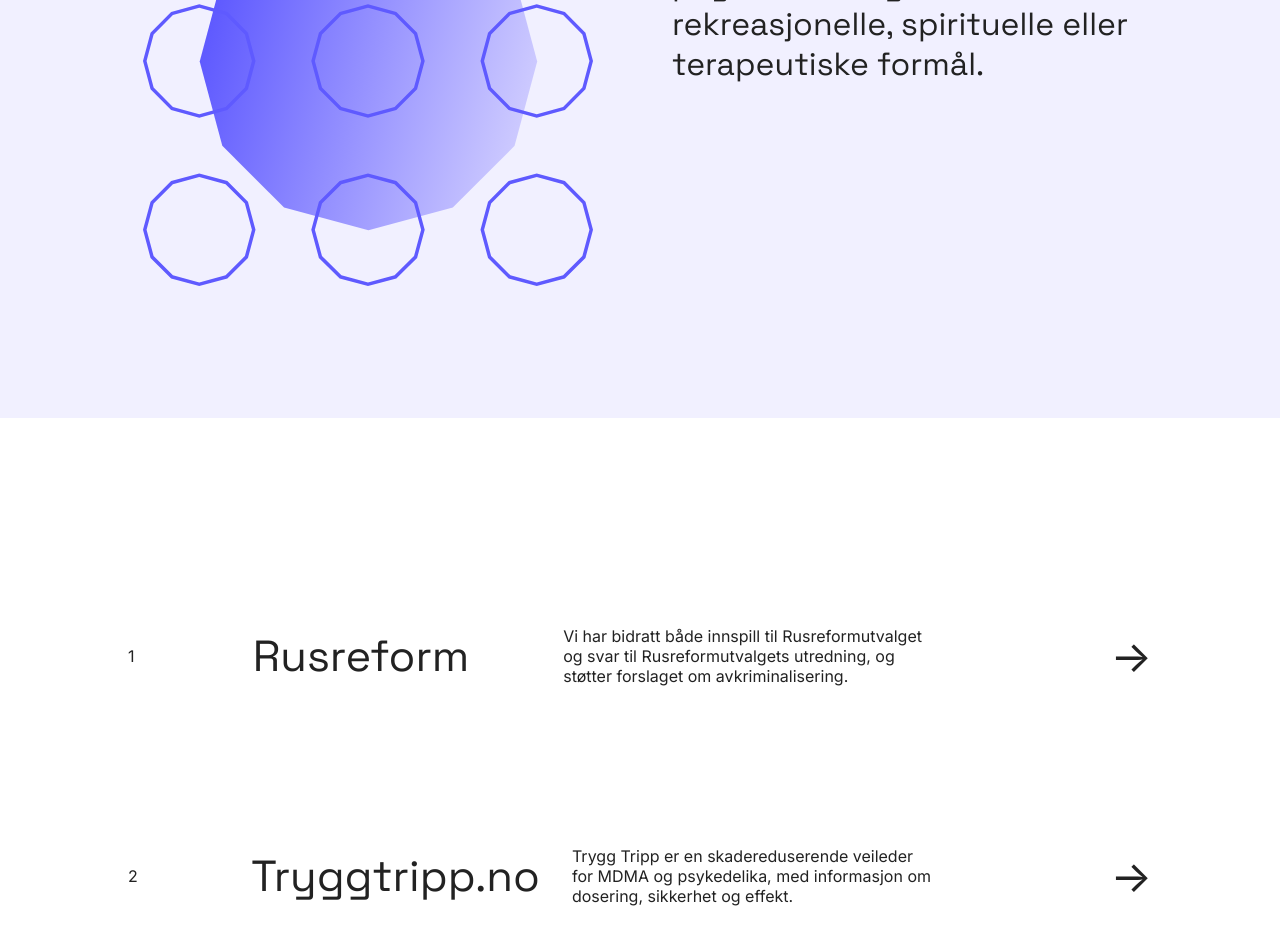
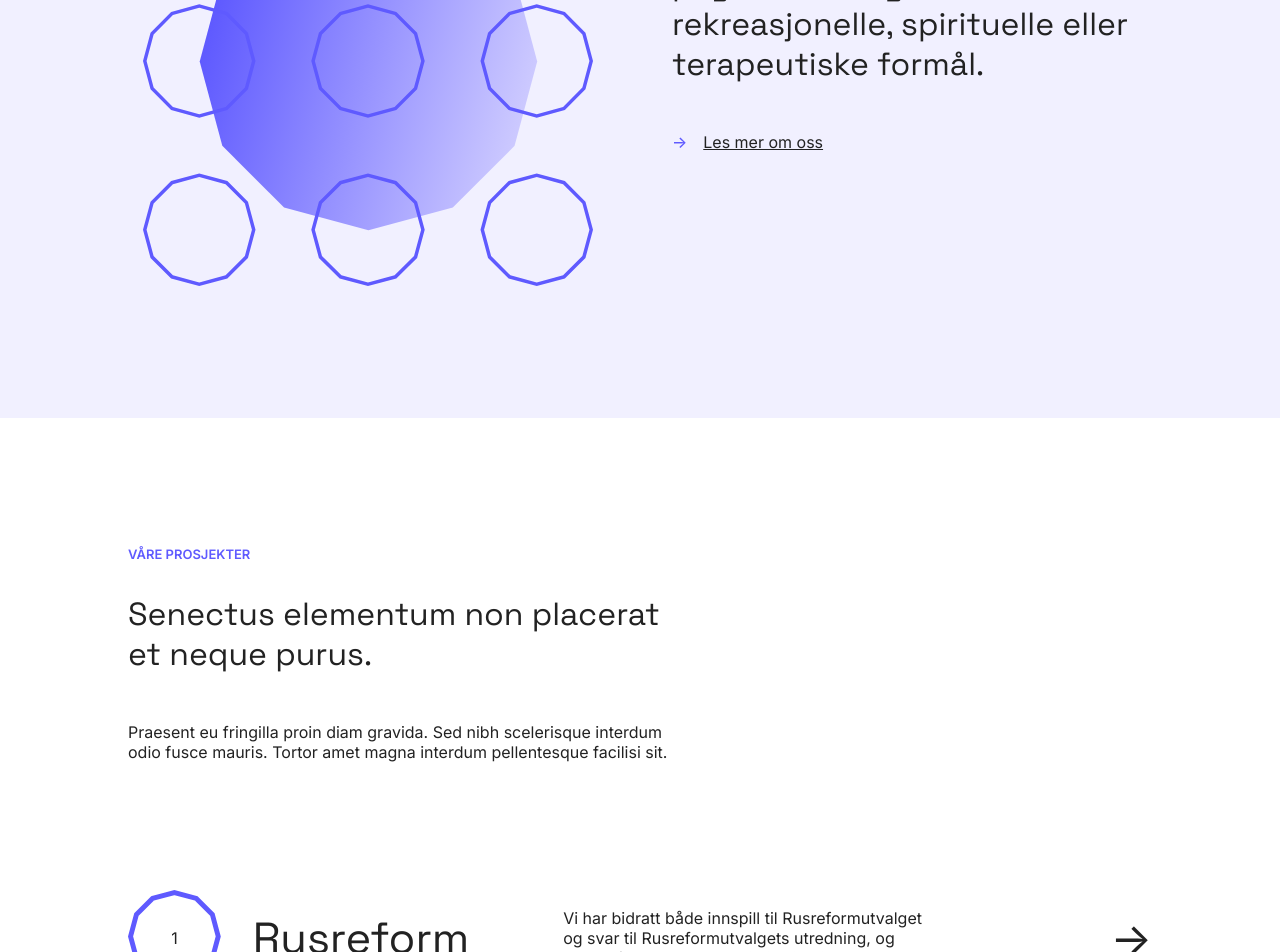
Before and after one commit to EmmaSofiaorg/psynapse, a Next.js app: page / in a window 1280 px wide. Shown: the part 1140-2092 px from the top of the page. Built offline with nearby package versions, Linux system fonts and the light colour scheme.

Commit message:
More work on section and header

```diff
--- a/components/Header/Header.css
+++ b/components/Header/Header.css
@@ -1,10 +1,5 @@
 .header {
-  --header-bg: transparent;
-  --color-outline: white;
-}
-
-.header {
-  background: var(--header-bg);
+  background: transparent;
   display: block;
   position: absolute;
   top: 0;
@@ -15,10 +10,11 @@
 }
 
 .header--open {
+  --color-outline: white;
+  background: var(--color-vibrant-blue);
   height: 100vh;
   color: var(--color-white);
   position: fixed;
-  --header-bg: var(--color-vibrant-blue);
   overflow-y: scroll;
 }
 
--- a/components/ProjectList/ProjectList.css
+++ b/components/ProjectList/ProjectList.css
@@ -1,10 +1,20 @@
 .project-list {
+}
+
+.project-list__description {
+  max-width: 800px;
+}
+
+.project-list__items {
+  counter-reset: item;
   margin: 0;
+  margin-top: var(--space-xl);
   padding: 0;
   list-style: none;
 }
 
 .project-list-item {
+  counter-increment: item;
   width: 100%;
   padding-top: var(--space-xl);
   padding-bottom: var(--space-xl);
@@ -15,6 +25,22 @@
 .project-list-item:hover {
   background-color: var(--color-vibrant-blue);
   color: var(--color-white);
+}
+
+.project-list-item:hover .project-list-item__counter {
+  color: var(--color-contrast);
+}
+
+.project-list-item__counter {
+  position: relative;
+}
+
+.project-list-item__counter::after {
+  content: counter(item);
+  position: absolute;
+  top: 50%;
+  left: 50%;
+  transform: translateY(-50%) translateX(-50%);
 }
 
 .project-list-item__wrapper {
--- a/components/ProjectList/ProjectList.js
+++ b/components/ProjectList/ProjectList.js
@@ -1,16 +1,28 @@
 import React from "react";
 import cn from "../../utils/classnames";
 import "./ProjectList.css";
+import SimpleCircle from "../../public/assets/illustrations/simple-circle.svg";
 
 import Text from "../../primitives/Text";
+import Container from "../../primitives/Container";
 
-export default function ProjectList({ items = [] }) {
+export default function ProjectList({ label, title, body, items = [] }) {
   return (
-    <ol className="project-list">
+    <div className="project-list">
+      <Container className="project-list__description">
+        <Text variant="label">{label}</Text>
+        <Text tag="h2" variant="heading-sm">
+          {title}
+        </Text>
+        <Text variant="body">{body}</Text>
+      </Container>
+      <ol className="project-list__items">
         {items.map((item, i) => (
           <li className="project-list-item" key={i}>
             <a href={item.to} className="project-list-item__wrapper">
-            <div className="project-list-item__counter">{i + 1}</div>
+              <div className="project-list-item__counter">
+                <SimpleCircle />
+              </div>
               <h2 className="project-list-item__title">{item.heading}</h2>
               <p className="project-list-item__text">{item.text}</p>
               <div className="project-list-item__arrow"></div>
@@ -18,5 +30,6 @@ export default function ProjectList({ items = [] }) {
           </li>
         ))}
       </ol>
+    </div>
   );
 }
--- a/components/Section/Section.js
+++ b/components/Section/Section.js
@@ -4,6 +4,7 @@ import "./Section.css";
 import CircleGrid from "../../public/assets/illustrations/circle-grid.svg";
 
 import Text from "../../primitives/Text";
+import Link from "../../primitives/Link";
 
 const Illustration = {
   "circle-grid": <CircleGrid />,
@@ -15,6 +16,7 @@ export default function Section({
   label,
   heading,
   body,
+  links = [],
   children,
 }) {
   const classNames = cn({
@@ -37,6 +39,11 @@ export default function Section({
           <Text tag="h2" variant="heading-sm">
             {heading}
           </Text>
+          {links.map((link, i) => (
+            <Link key={i} to={link.to} prefix="→">
+              {link.title}
+            </Link>
+          ))}
         </div>
       </div>
     </section>
--- a/pages/_app.js
+++ b/pages/_app.js
@@ -3,11 +3,14 @@ import "../styles/variables.css";
 
 import outlineWatcher from "../utils/outlineWatcher";
 
-outlineWatcher();
-
 import BaseLayout from "../layout/BaseLayout";
+import { useEffect } from "react";
 
 function MyApp({ Component, pageProps }) {
+  useEffect(() => {
+    outlineWatcher();
+  }, []);
+
   return (
     <BaseLayout>
       <Component {...pageProps} />
--- a/pages/index.js
+++ b/pages/index.js
@@ -25,9 +25,13 @@ export default function Home() {
         illustration="circle-grid"
         label="Vår visjon"
         heading="Vi aksepterer og anerkjenner at mennesker bruker psykedelika og MDMA til rekreasjonelle, spirituelle eller terapeutiske formål."
+        links={[{ title: "Les mer om oss", to: "test" }]}
       />
 
       <ProjectList
+        label="Våre prosjekter"
+        title="Senectus elementum non placerat et neque purus."
+        body="Praesent eu fringilla proin diam gravida. Sed nibh scelerisque interdum odio fusce mauris. Tortor amet magna interdum pellentesque facilisi sit."
         items={[
           {
             to: "/arbeid/rusreform",
--- a/primitives/Container/Container.js
+++ b/primitives/Container/Container.js
@@ -2,9 +2,10 @@ import React from "react";
 import cn from "../../utils/classnames";
 import "./Container.css";
 
-export default function Container({ width = "xl", full, children }) {
+export default function Container({ className, width = "xl", full, children }) {
   const classNames = cn({
     container: true,
+    [className]: className,
     "container--full": full,
     [`container--${width}`]: width,
   });
--- /dev/null
+++ b/primitives/Link/Link.css
@@ -0,0 +1,23 @@
+.link {
+  color: currentColor;
+  display: flex;
+  align-items: center;
+}
+
+.link__prefix {
+  font-weight: 500;
+  color: var(--color-vibrant-blue);
+  padding-right: var(--space-md);
+}
+
+.link__postfix {
+  font-weight: 500;
+  color: var(--color-vibrant-blue);
+  padding-left: var(--space-md);
+}
+
+.link__el {
+  cursor: pointer;
+  text-decoration: underline;
+  font-size: var(--fs-link);
+}
--- /dev/null
+++ b/primitives/Link/Link.js
@@ -0,0 +1,17 @@
+import React from "react";
+import cn from "../../utils/classnames";
+import "./Link.css";
+
+export default function Link({ to, postfix = null, prefix = null, children }) {
+  const classNames = cn({
+    link: true,
+  });
+
+  return (
+    <a className={classNames} href={to}>
+      {prefix && <span className="link__prefix">{prefix}</span>}
+      <span className="link__el">{children}</span>
+      {postfix && <span className="link__postfix">{postfix}</span>}
+    </a>
+  );
+}
--- /dev/null
+++ b/primitives/Link/index.js
@@ -0,0 +1 @@
+export { default } from "./Link";
--- a/primitives/Text/Text.css
+++ b/primitives/Text/Text.css
@@ -12,6 +12,7 @@
   font-family: var(--ff-heading);
   font-weight: 400;
   line-height: 1.1;
+  margin-bottom: 6rem;
 }
 
 .text--heading-md {
@@ -19,6 +20,7 @@
   font-size: var(--fs-heading-md);
   font-family: var(--ff-heading);
   font-weight: 400;
+  margin-bottom: 4rem;
 }
 
 .text--heading-sm {
@@ -26,6 +28,7 @@
   font-size: var(--fs-heading-sm);
   font-family: var(--ff-heading);
   font-weight: 400;
+  margin-bottom: 3rem;
 }
 
 .text--heading-sub {
--- a/styles/globals.css
+++ b/styles/globals.css
@@ -6,6 +6,7 @@ body {
   box-sizing: border-box;
   padding: 0;
   margin: 0;
+  font-size: var(--fs-body);
   color: var(--color-contrast);
   font-family: "Inter", -apple-system, BlinkMacSystemFont, Segoe UI, Roboto,
     Oxygen, Ubuntu, Cantarell, Fira Sans, Droid Sans, Helvetica Neue, sans-serif;
@@ -40,6 +41,7 @@ button {
 
 a {
   font-family: inherit;
+  font-size: inherit;
   color: currentColor;
   text-decoration: none;
 }
```
Also changed, not shown: public/assets/illustrations/simple-circle.svg (added). Lines whose indentation alone changed are shown as unchanged.
